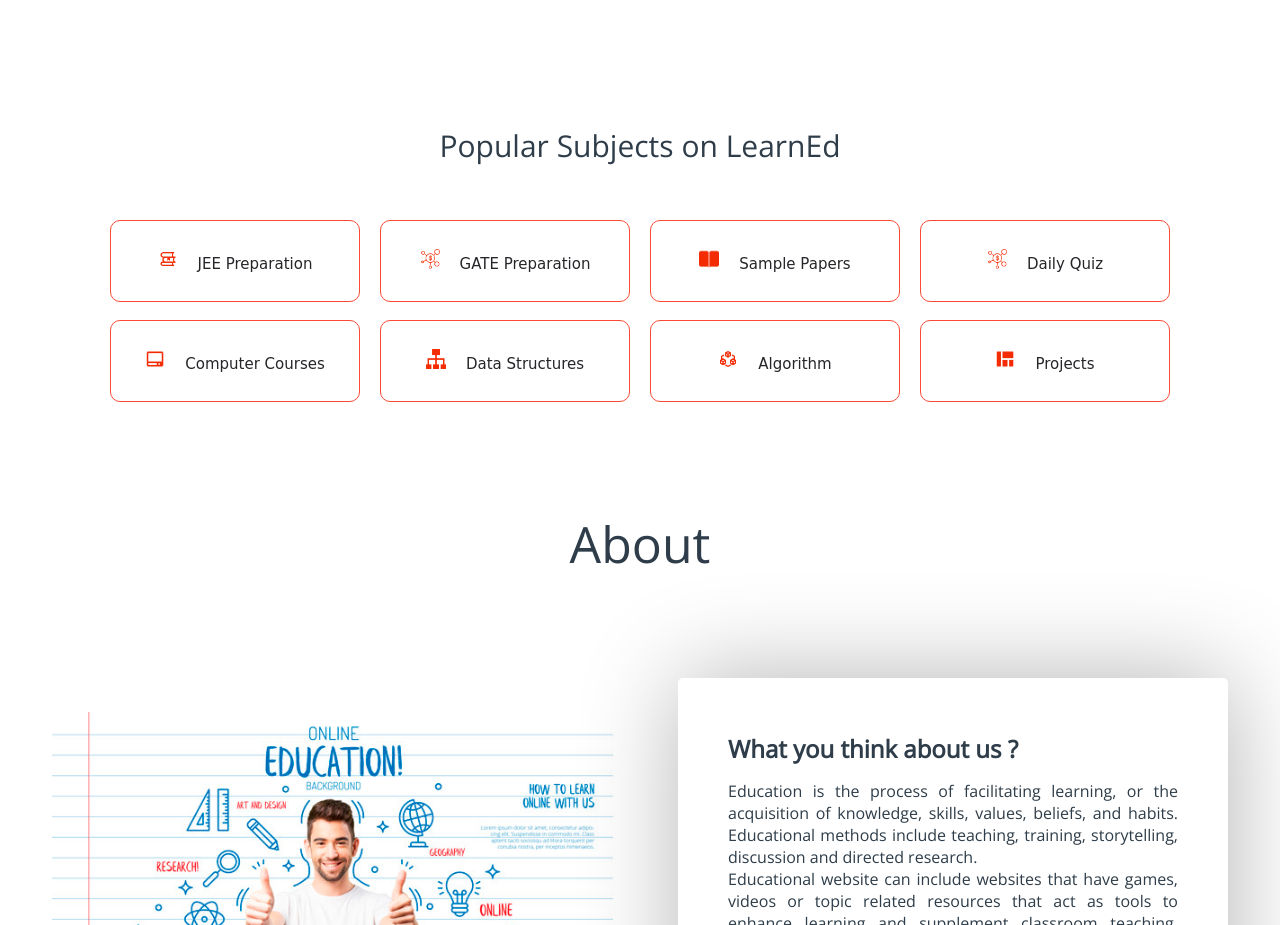
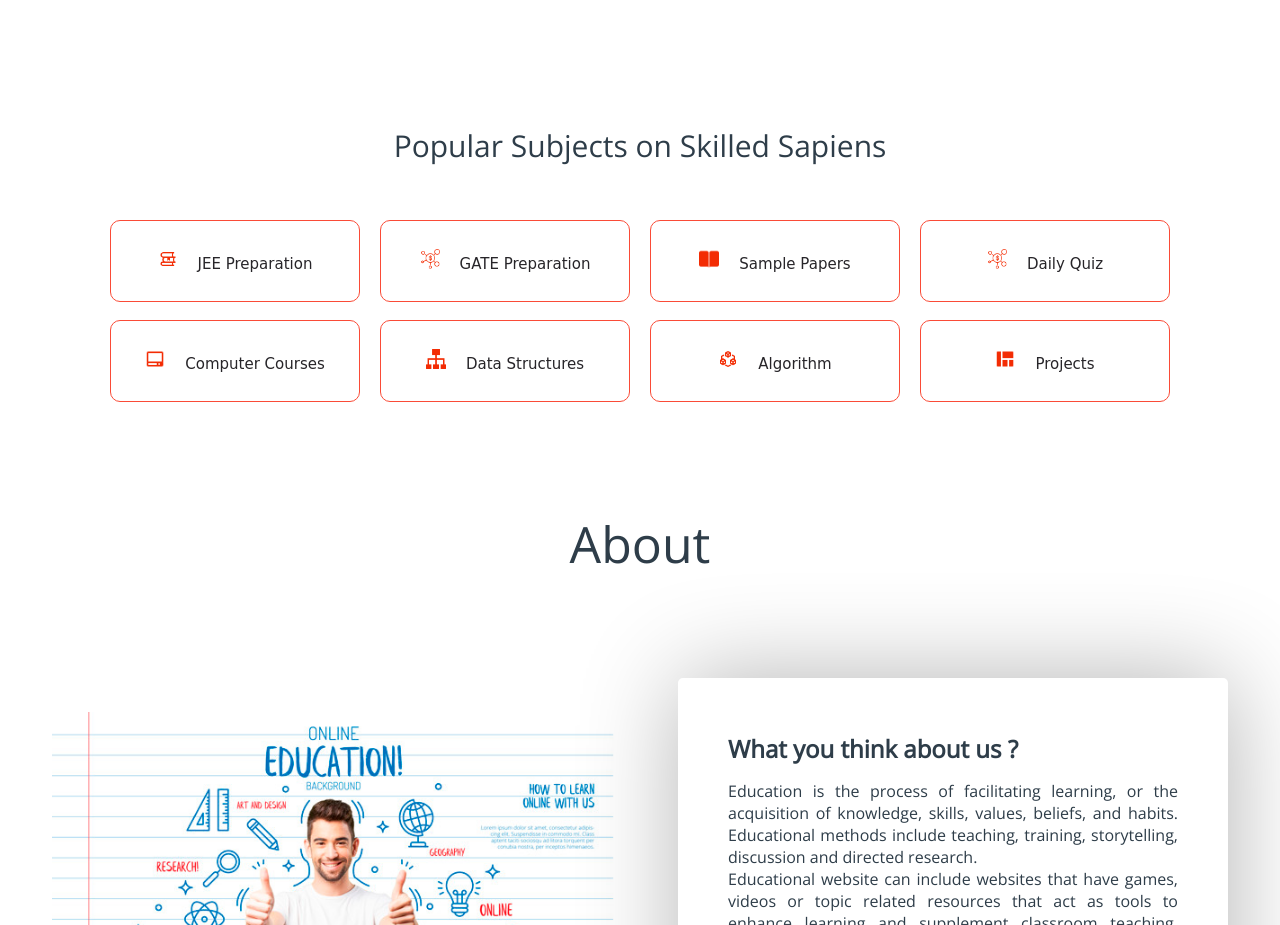
Before and after one commit to Irteza99/DM_Project_SkilledSapiens, a plain HTML site: page index.html in a window 1280 px wide. Shown: the part 840-1765 px from the top of the page. Drawn offline with nearby package versions, Linux system fonts and the light colour scheme.

Commit message:
Update index.html

```diff
--- a/index.html
+++ b/index.html
@@ -78,7 +78,7 @@
 
 <!-- Some Popular Subjects -->
 	<div class="title">
-		<span>Popular Subjects on LearnEd</span>
+		<span>Popular Subjects on Skilled Sapiens</span>
 	</div>
 	<br><br>
 	<div class="course">
```
